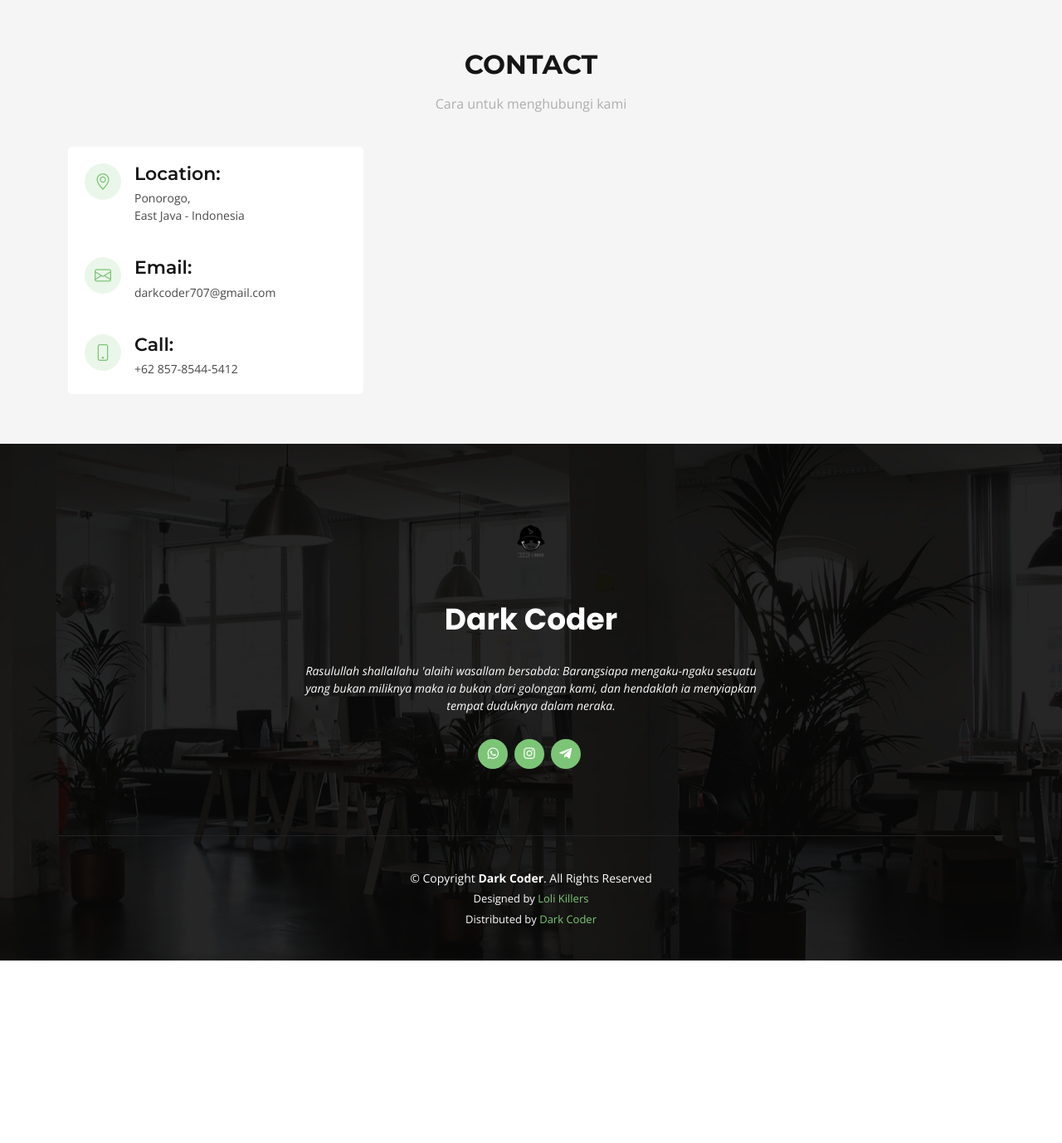
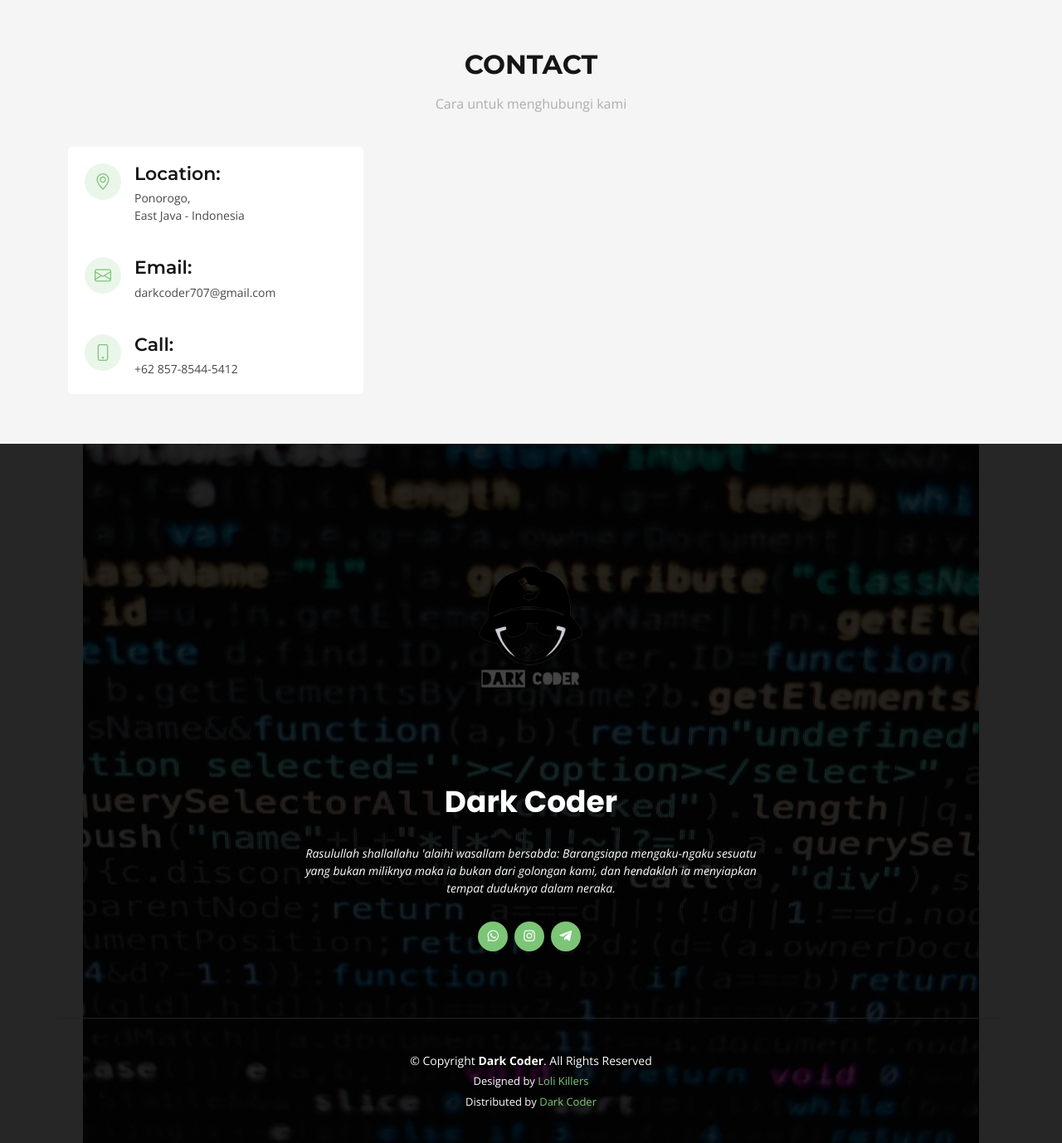
Before and after one commit to LoliKillers/LoliKillers, a PHP site: page / in a window 1280 px wide. Shown: the part 1559-2937 px from the top of the page at 83% size. Before the commit the page ends 2717 px from the top, so only its background shows below. Run offline with PHP 8.4, Linux system fonts and the light colour scheme.

Commit message:
update style.css

```diff
--- a/assets/css/style.css
+++ b/assets/css/style.css
@@ -350,7 +350,7 @@ h1, h2, h3, h4, h5, h6 {
 }
 
 #hero .hero-logo {
-  margin-bottom: 30px;
+  height: 10px;
 }
 
 #hero h1 {
@@ -1575,7 +1575,7 @@ section {
 # Footer
 --------------------------------------------------------------*/
 #footer {
-  background: url("../img/footer-bg.jpg") center center no-repeat;
+  background: url("https://raw.githubusercontent.com/LoliKillers/LoliKillers/main/images/72c1df97-d42e-4e59-a754-4bf92436a66a.jpeg") center center no-repeat;
   color: #fff;
   font-size: 14px;
   position: relative;
@@ -1600,7 +1600,7 @@ section {
 }
 
 #footer .footer-top .footer-logo img {
-  height: 80px;
+  height: 300px;
 }
 
 #footer .footer-top h3 {
```
